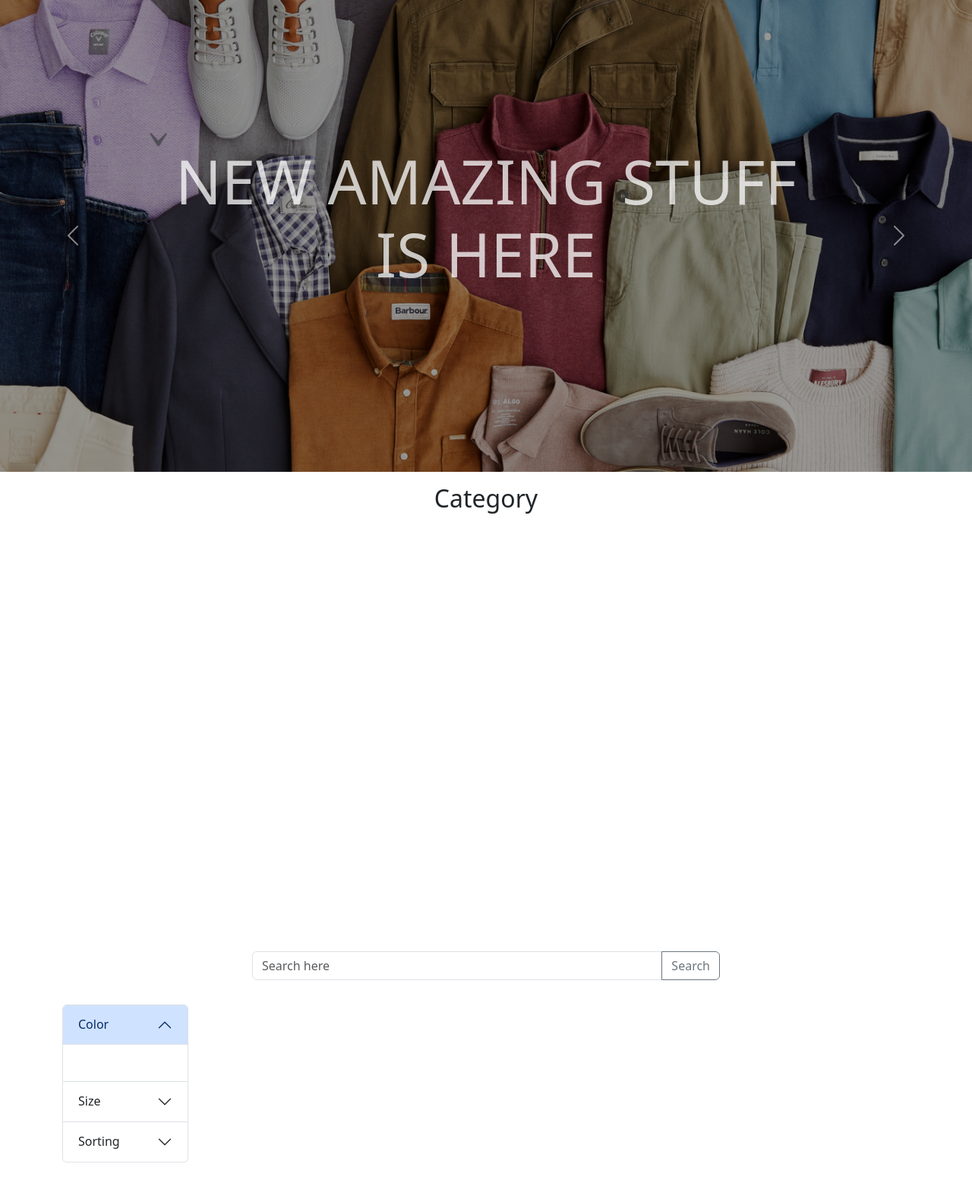
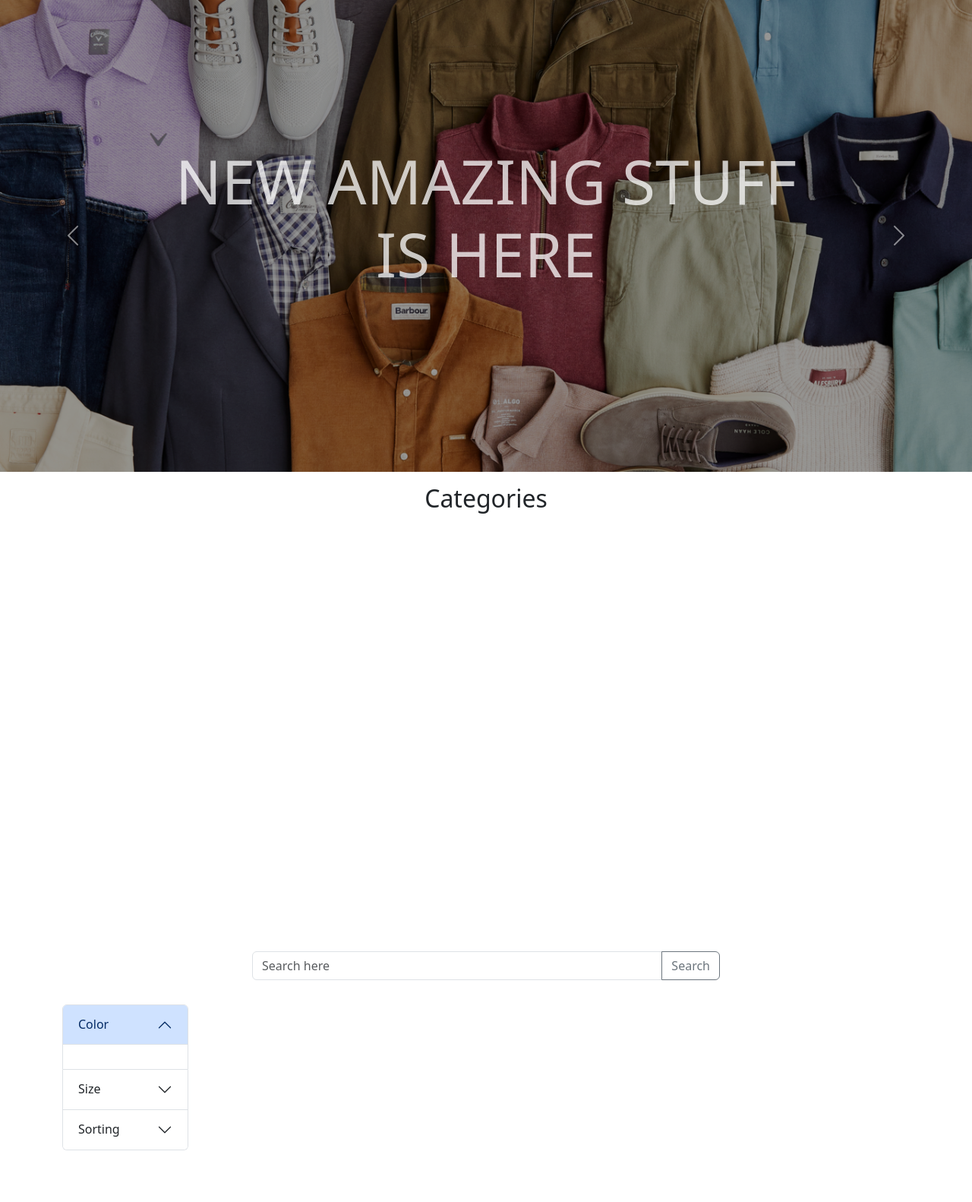
Before and after one commit to Enamul-Haque-Shojib/cloth_store, a Django app: page / in a window 1280 px wide. Shown: the part 57-1639 px from the top of the page at 76% size. Run offline with Django 4.2, Linux system fonts and the light colour scheme; some libraries are stand-ins or nearby versions.

Commit message:
reveiw added

```diff
--- a/static/js/clothlist.js
+++ b/static/js/clothlist.js
@@ -51,6 +51,7 @@ const displayColor = (colors) =>{
     colors.forEach(color => {
         // console.log(color)
         const li = document.createElement("li");
+        li.className = 'list-group-item'
         li.innerHTML = `
         <a class="dropdown-item" href="#" onclick="searchItem('${color.name}')">${color.name}</a>
         `;
--- a/templates/home.html
+++ b/templates/home.html
@@ -40,7 +40,7 @@
 </div>
 
 
-<h2 class="text-center my-3">Category</h2>
+<h2 class="text-center my-3">Categories</h2>
 <div class="pin_container container mx-auto" id="category-container" >
 
 </div>
@@ -82,7 +82,7 @@
             </h2>
             <div id="panelsStayOpen-collapseOne" class="accordion-collapse collapse show">
               <div class="accordion-body">
-                <ul class="" id="color-container">
+                <ul class="list-group" id="color-container">
 
                 </ul>
               </div>
@@ -96,7 +96,7 @@
             </h2>
             <div id="panelsStayOpen-collapseTwo" class="accordion-collapse collapse">
               <div class="accordion-body">
-                <ul class="" id="size-container">
+                <ul class="list-group" id="size-container">
 
                 </ul>
               </div>
@@ -110,9 +110,9 @@
             </h2>
             <div id="panelsStayOpen-collapseThree" class="accordion-collapse collapse">
               <div class="accordion-body">
-                <ul class="">
-                  <li><a class="dropdown-item" href="#" onclick="orderItem('price')">Price</a></li>
-                  <li><a class="dropdown-item" href="#" onclick="orderItem('-rating')">Rating</a></li>
+                <ul class="list-group">
+                  <li class="list-group-item"><a class="dropdown-item" href="#" onclick="orderItem('price')">Price</a></li>
+                  <li class="list-group-item"><a class="dropdown-item" href="#" onclick="orderItem('-rating')">Rating</a></li>
                 </ul>
               </div>
             </div>
```
